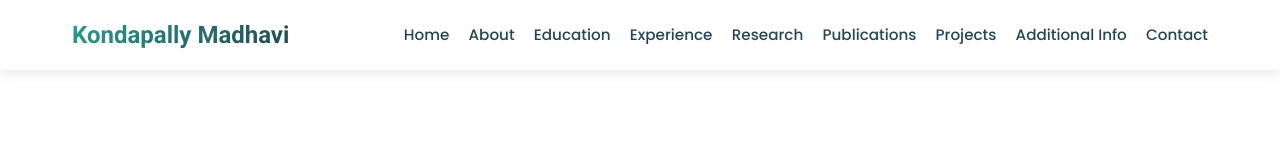
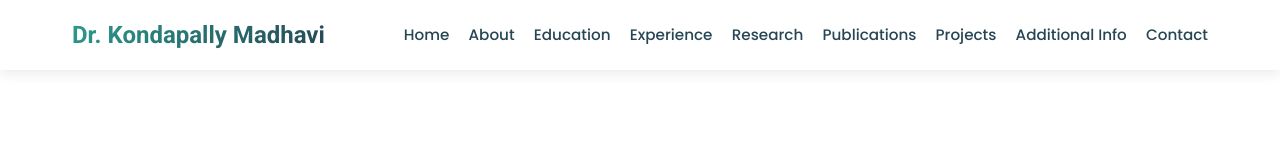
Before and after one commit to mk15001/cv, a website: page index.html in a window 1280 px wide. Shown: the top 160 px of the page. Drawn offline with Linux system fonts and the light colour scheme.

Commit message:
Update index.html

```diff
--- a/index.html
+++ b/index.html
@@ -814,7 +814,7 @@ nav ul li a:hover {
     <header>
         <div class="nav-container">
             <div class="logo">
-                <h1>Kondapally Madhavi</h1>
+                <h1>Dr. Kondapally Madhavi</h1>
             </div>
             <button class="menu-toggle" aria-label="Toggle menu">
                 <i class="fas fa-bars"></i>
```
